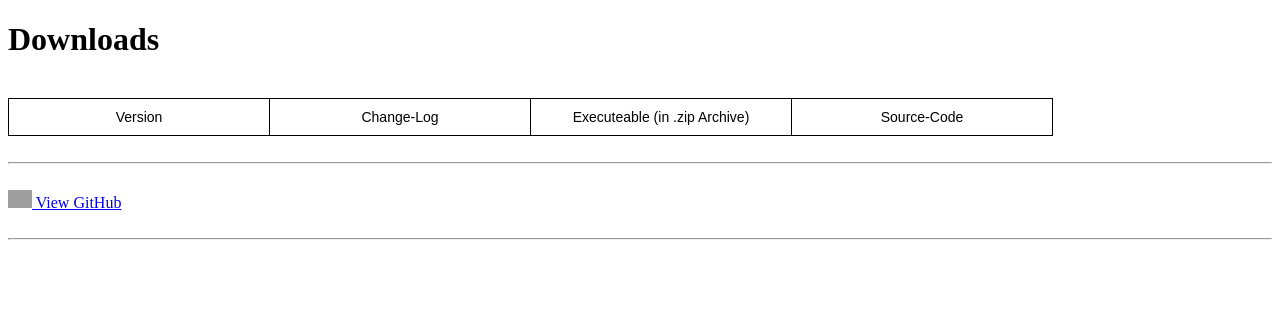
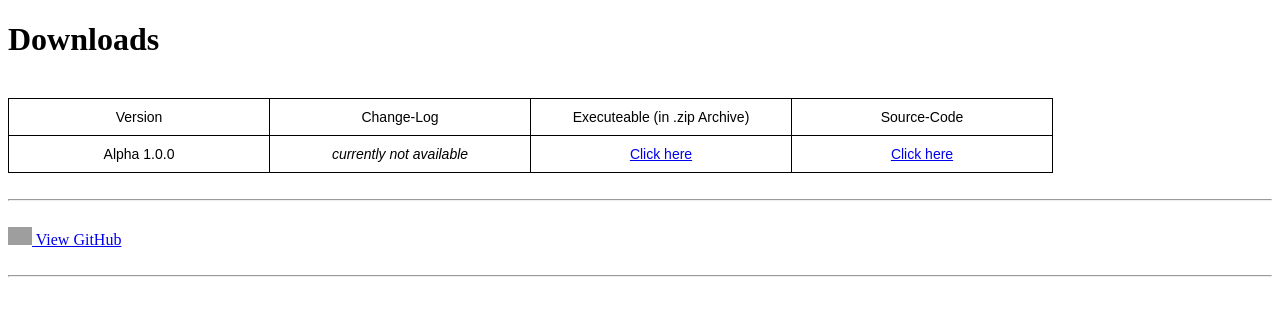
Before and after one commit to MauricePascal/ViewSQL, a plain HTML site: page downloads.html in a window 1280 px wide. Drawn offline with Linux system fonts and the light colour scheme; grey boxes are pictures that could not be loaded.

Commit message:
Added Version Alpha1.0.0

```diff
--- a/downloads.html
+++ b/downloads.html
@@ -18,16 +18,12 @@
                 <th width=250 class="tg-031e">Executeable (in .zip Archive)</th>
                 <th width=250 class="tg-031e">Source-Code</th>
             </tr>
-            <!--
-
             <tr>
                 <td class="tg-031e"><center>Alpha 1.0.0</center></td>
                 <td class="tg-031e"><center><i>currently not available</i></center></td>
-                <td class="tg-031e"><center><a href="https://github.com/MauricePascal/ViewSQL/tree/downloads" target="_blank">Click here</a></center></td>
+                <td class="tg-031e"><center><a href="https://github.com/MauricePascal/ViewSQL/blob/downloads/ViewSQL-Alpha1.0.0.zip?raw=true" target="_blank">Click here</a></center></td>
                 <td class="tg-031e"><center><a href="https://github.com/MauricePascal/ViewSQL" target="_blank">Click here</a></center></td>
             </tr>
-
-             -->
         </table>
     </body>
     <footer>
```
